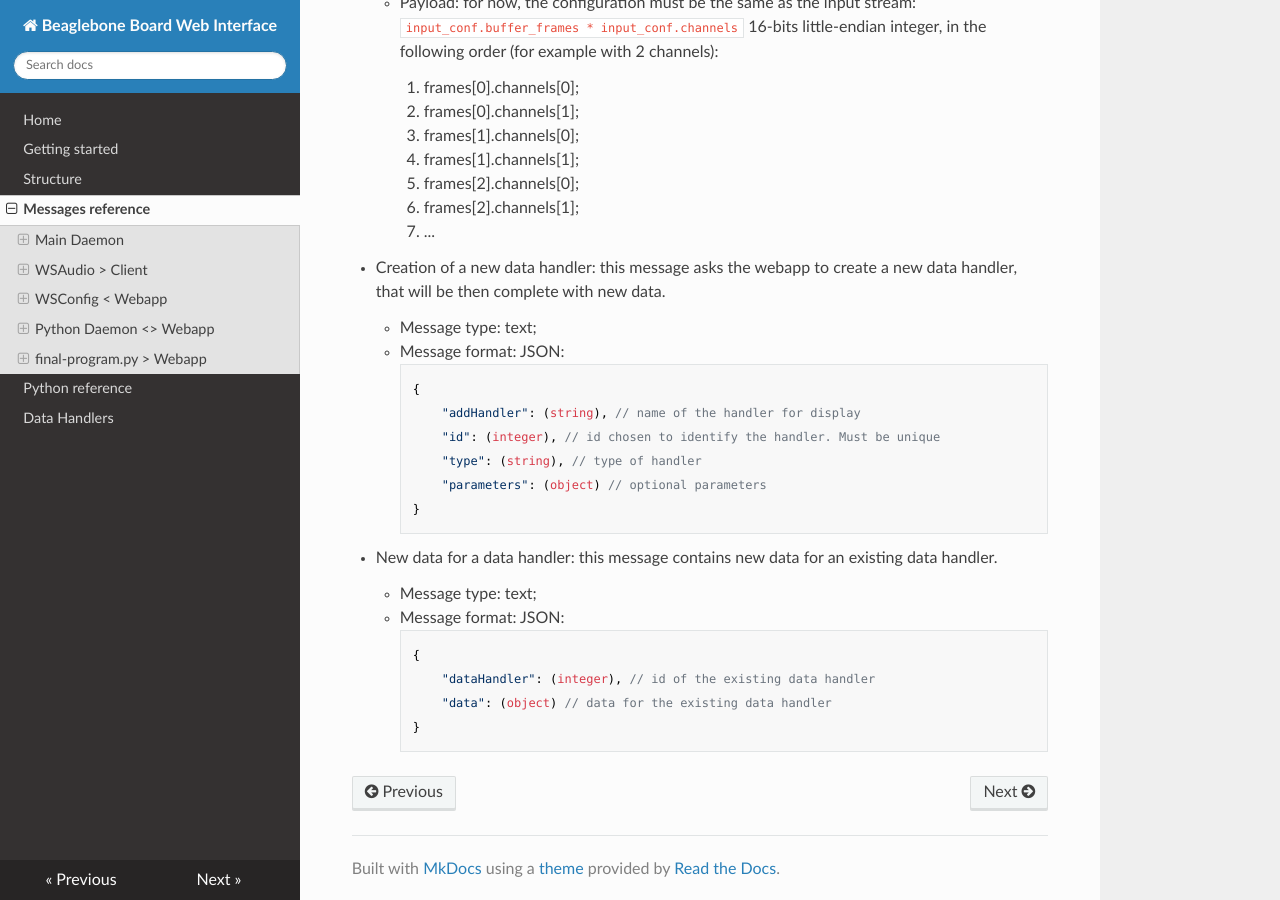
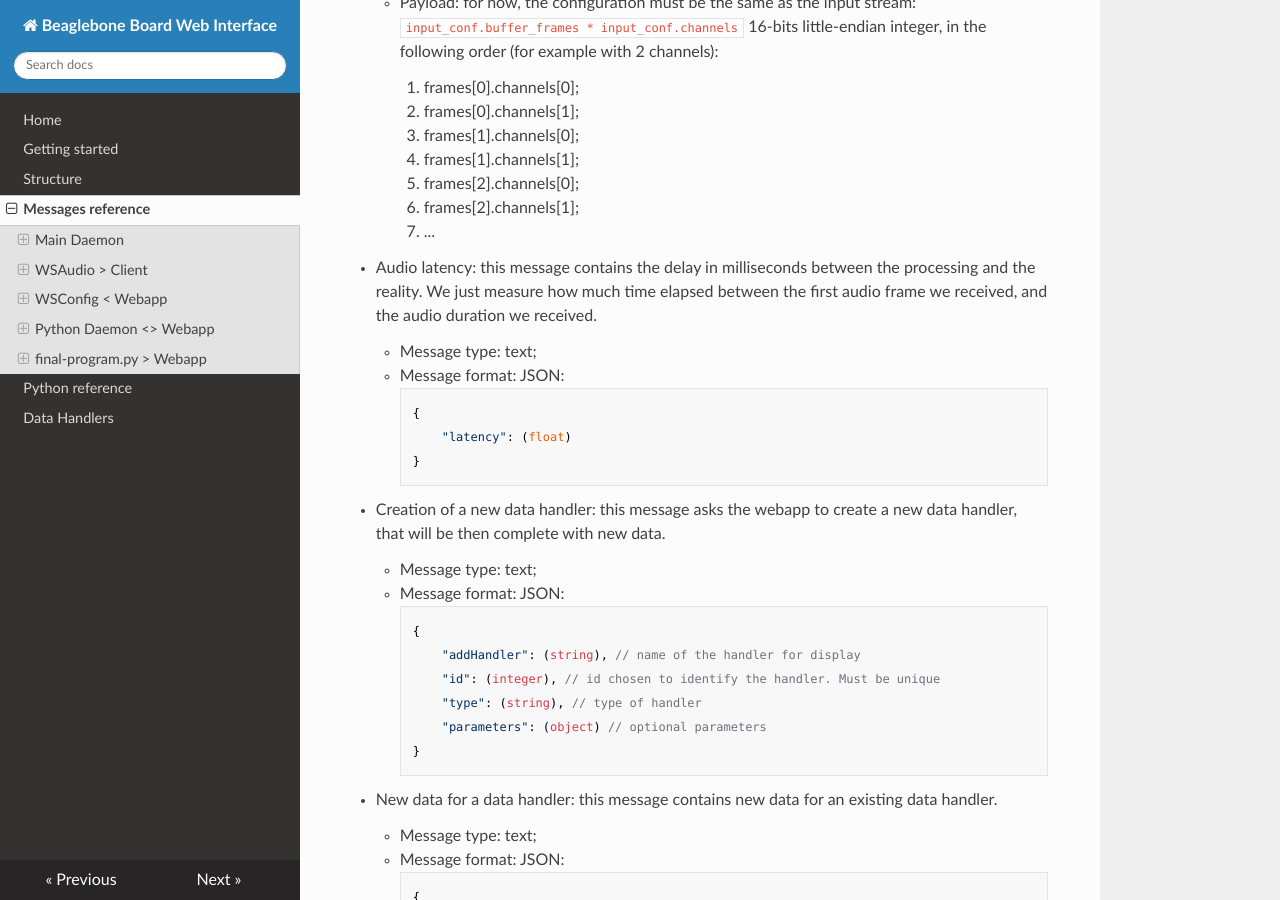
Before and after one commit to LCAV/easy-dsp, an MkDocs documentation site: the page built from docs/docs/messages-ref.md, in a window 1280 px wide and 900 px high, scrolled down 5071 px. Built offline with MkDocs 1.6.1, drawn with Linux system fonts in a browser that asks for light colours; nearby versions of some CDN libraries; old or Windows-style settings are respelled for this version of MkDocs.

Commit message:
Update doc

```diff
--- a/client.html
+++ b/client.html
@@ -240,6 +240,7 @@ for i in range(5, 40):
     <script type='text/javascript' src="http://micropolar.org/micropolar-v0.2.2.js"></script>
     <script src="https://maxcdn.bootstrapcdn.com/bootstrap/4.0.0-alpha.5/js/bootstrap.min.js" integrity="sha384-BLiI7JTZm+JWlgKa0M0kGRpJbF2J8q+qreVrKBC47e3K6BW78kGLrCkeRX6I9RoK" crossorigin="anonymous"></script>
     <script src="js/dataHandlers.js" type="text/javascript"></script>
+    <script src="js/myHandlers.js" type="text/javascript"></script>
     <script src="js/main.js" type="text/javascript"></script>
     <link rel="stylesheet" href="rickshaw/rickshaw.min.css">
   </body>
--- a/docs/docs/messages-ref.md
+++ b/docs/docs/messages-ref.md
@@ -185,6 +185,14 @@ This connection is one-way only: the new python program can send various outputs
         6. frames[2].channels[1];
         7. ...
 
+* Audio latency: this message contains the delay in milliseconds between the processing and the reality. We just measure how much time elapsed between the first audio frame we received, and the audio duration we received.
+    * Message type: text;
+    * Message format: JSON:
+
+            {
+                "latency": (float)
+            }
+
 * Creation of a new data handler: this message asks the webapp to create a new data handler, that will be then complete with new data.
     * Message type: text;
     * Message format: JSON:
```
Also changed, not shown: docs/docs/data-handlers.md (+20 -3 lines), 1 other file.
